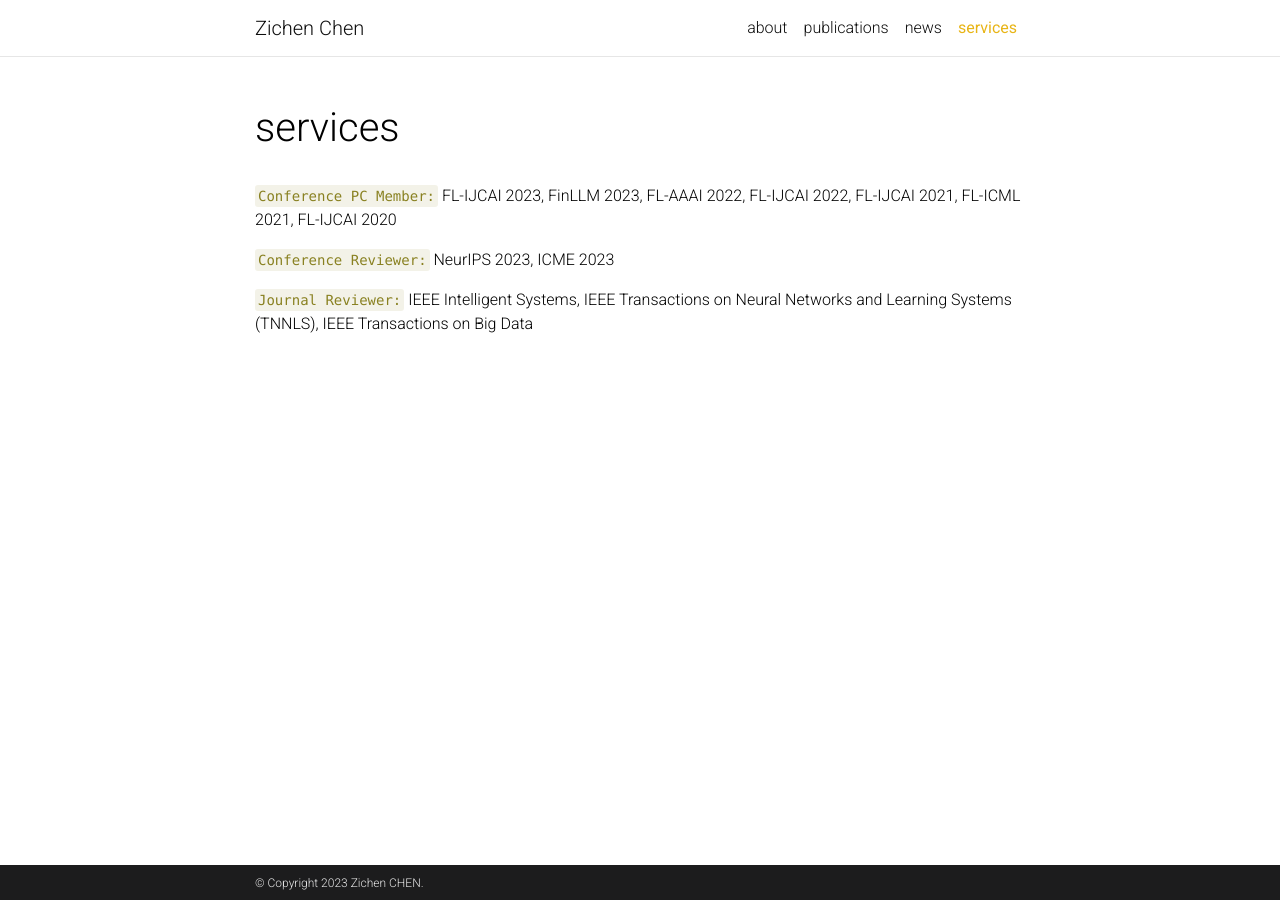
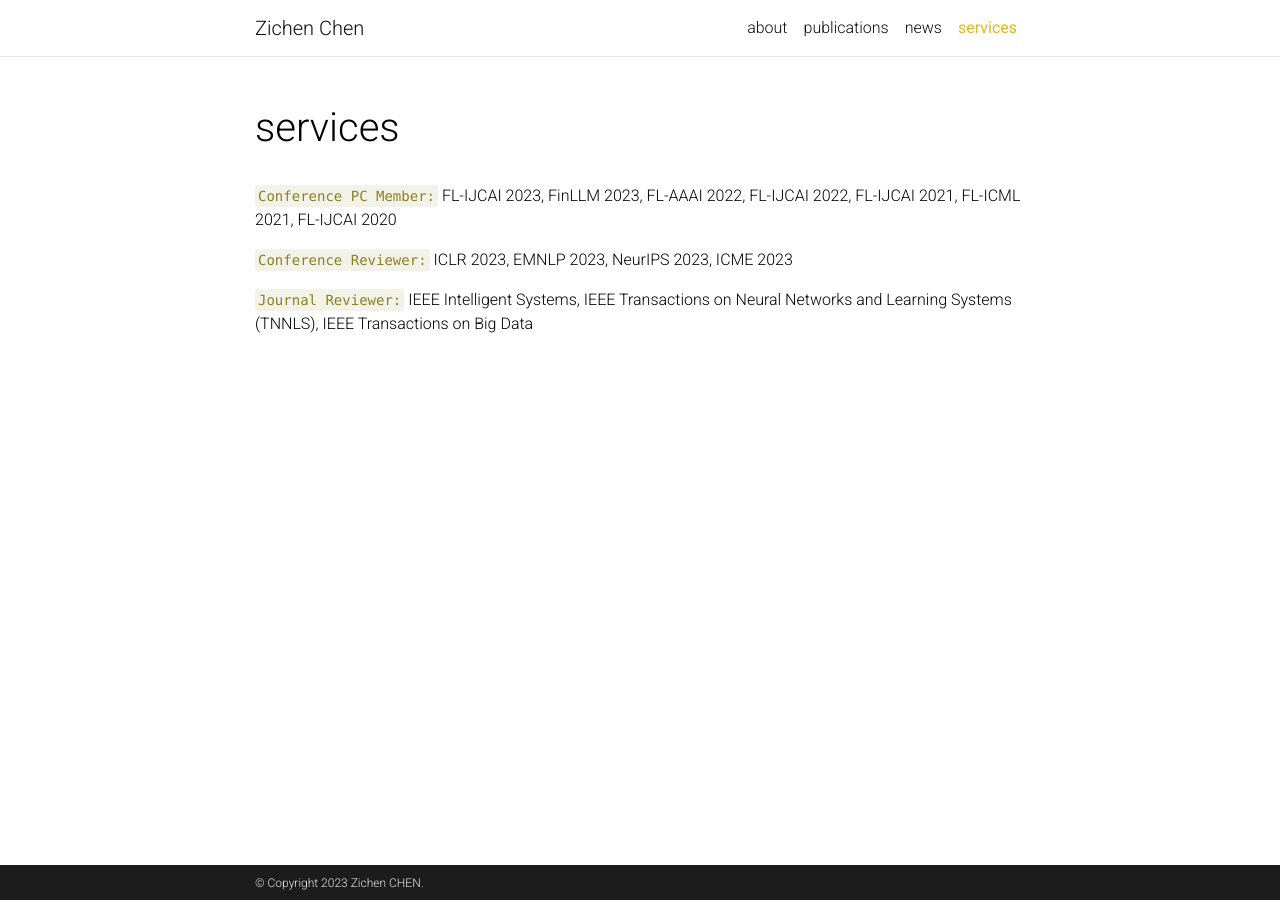
Before and after one commit to chen-zichen/chen-zichen.github.io, a Jekyll site: the page built from _pages/services.md, in a window 1280 px wide. Built offline with Jekyll 4.4.1, drawn with Linux system fonts in a browser that asks for light colours; comment, search, counter and statistics services are not loaded; a style sheet for code colours, icons or effects is not loaded.

Commit message:
update personal info

```diff
--- a/_pages/services.md
+++ b/_pages/services.md
@@ -11,7 +11,7 @@ nav_order: 4
 FL-IJCAI 2023, FinLLM 2023, FL-AAAI 2022, FL-IJCAI 2022, FL-IJCAI 2021, FL-ICML 2021, FL-IJCAI 2020
 
 `Conference Reviewer:`
-NeurIPS 2023, ICME 2023
+ICLR 2023, EMNLP 2023, NeurIPS 2023, ICME 2023
 
 `Journal Reviewer:`
 IEEE Intelligent Systems, IEEE Transactions on Neural Networks and Learning Systems (TNNLS), IEEE Transactions on Big Data
```
Also changed, not shown: _pages/about.md (+3 -1 lines).
